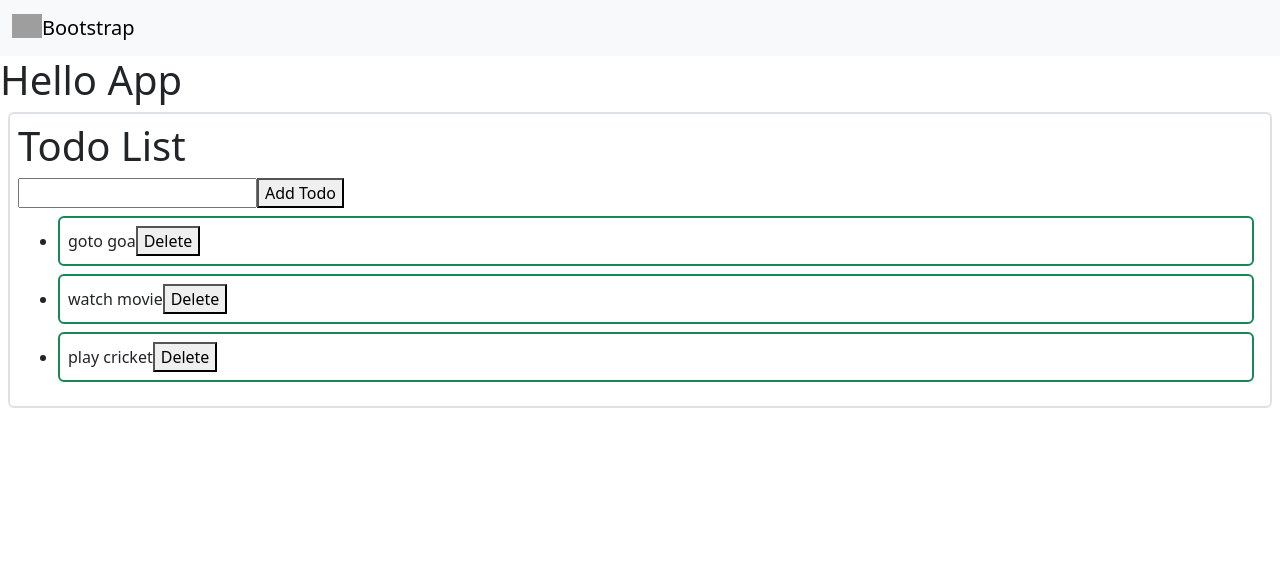
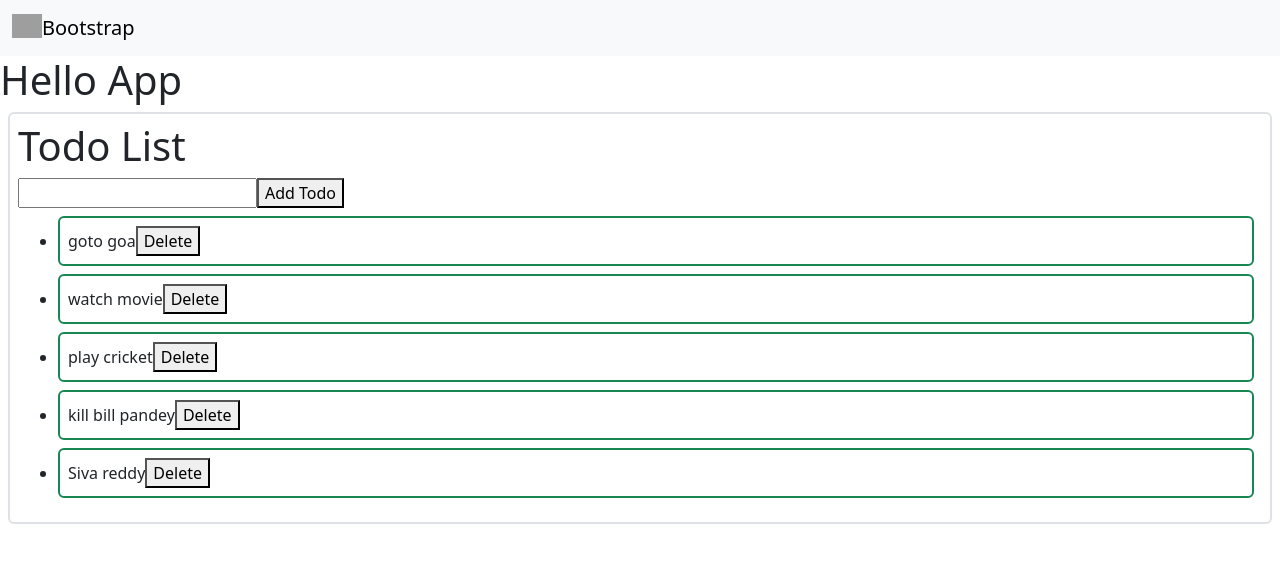
Before and after one commit to edupoly/twb2reactapp, a React (Vite) app: page / in a window 1280 px wide. Shown: the top 562 px of the page. Built offline with nearby package versions, Linux system fonts and the light colour scheme; grey boxes are pictures that could not be loaded.

Commit message:
unmounting-todo

```diff
--- /dev/null
+++ b/src/features/Todo.jsx
@@ -0,0 +1,28 @@
+import React, { useEffect } from "react";
+
+function Todo(props) {
+  useEffect(() => {
+    return () => {
+      console.log(props.todo + " Todo Deleted");
+    };
+  }, []);
+  useEffect(() => {
+    console.log(props.todo + " rerendered");
+  });
+  return (
+    <div>
+      <li className="border border-2 border-success rounded m-2 p-2">
+        {props.todo}
+        <button
+          onClick={() => {
+            props.delTodo(props.i);
+          }}
+        >
+          Delete
+        </button>
+      </li>
+    </div>
+  );
+}
+
+export default React.memo(Todo);
--- a/src/features/Todolist.jsx
+++ b/src/features/Todolist.jsx
@@ -1,10 +1,13 @@
 import React from "react";
+import Todo from "./Todo";
 
 function Todolist() {
   const [todos, setTodos] = React.useState([
     "goto goa",
     "watch movie",
     "play cricket",
+    "kill bill pandey",
+    "Siva reddy",
   ]);
   const [ntd, setNtd] = React.useState("");
   function addTodo() {
@@ -39,16 +42,7 @@
       <ul>
         {todos.map((todo, i) => {
           return (
-            <li className="border border-2 border-success rounded m-2 p-2">
-              {todo}
-              <button
-                onClick={() => {
-                  handleDelete(i);
-                }}
-              >
-                Delete
-              </button>
-            </li>
+            <Todo todo={todo} i={i} delTodo={handleDelete} key={todo}></Todo>
           );
         })}
       </ul>
```
